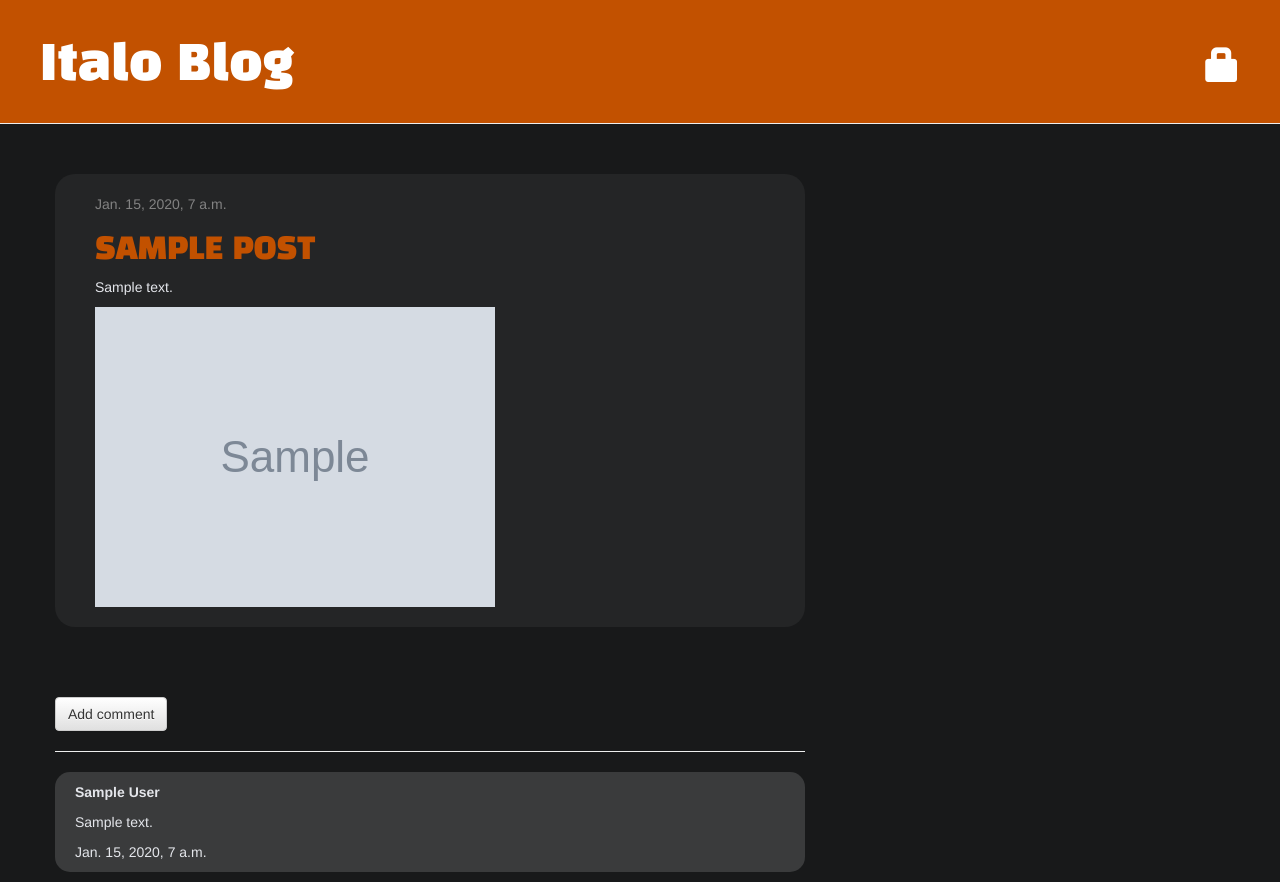
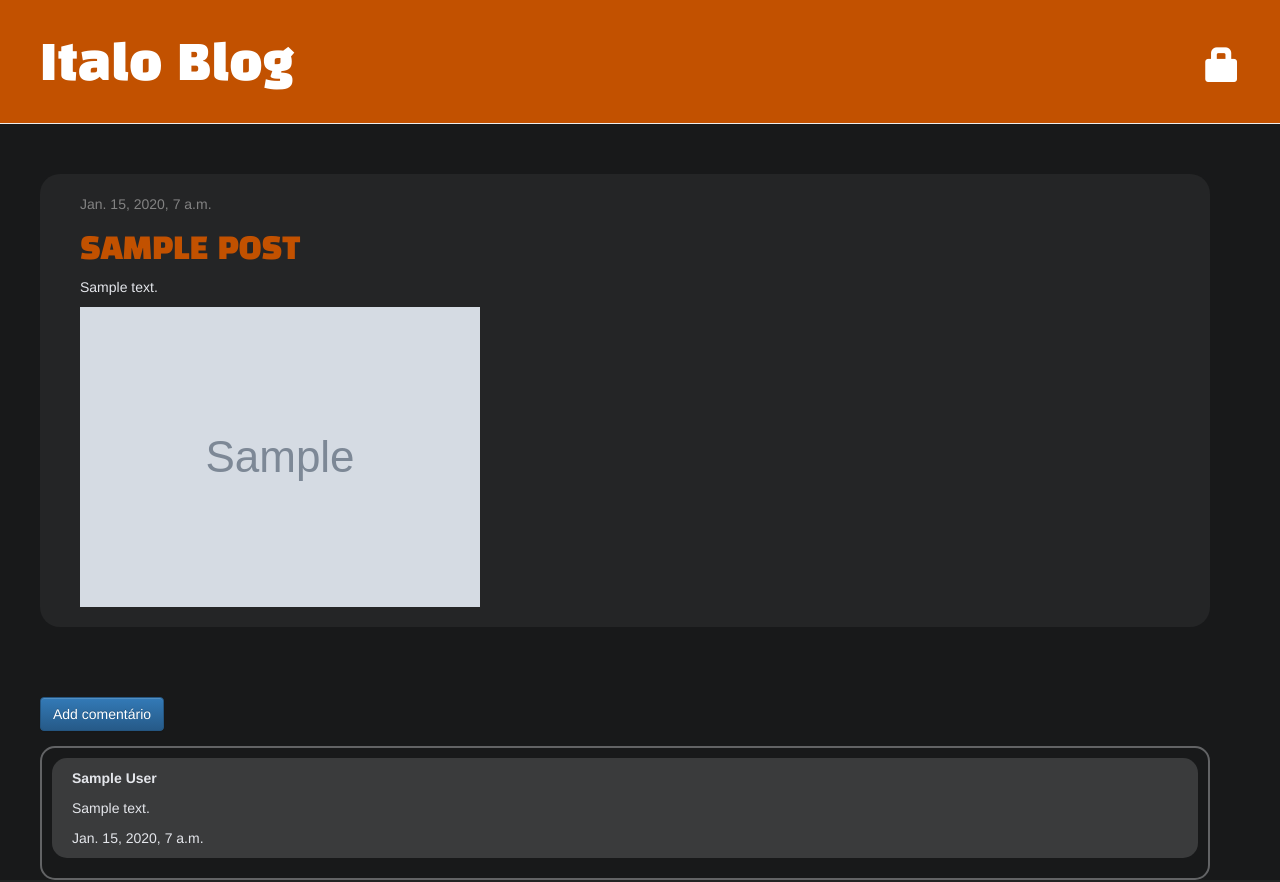
Before and after one commit to Italo-Carvalho/django-blog, a Django app: page /post/1/ in a window 1280 px wide. Run offline with Django 3.2, Linux system fonts and the light colour scheme; tables that the repository leaves empty hold one stand-in row (values such as "Sample post"); grey boxes marked "Sample" are stand-in pictures; some libraries are stand-ins or nearby versions.

Commit message:
image bug fixes

```diff
--- a/blog/models.py
+++ b/blog/models.py
@@ -11,8 +11,8 @@
     published_date = models.DateTimeField(blank=True, null=True)
     image = models.ImageField(
         upload_to="images",
-        default="none.png",
         blank=True,
+        null=True,
     )
 
     def publish(self):
--- a/blog/static/css/blog.css
+++ b/blog/static/css/blog.css
@@ -132,3 +132,14 @@
   height: 42;
   width: 95;
 }
+
+.comment-case {
+  border: 2px solid #626365;
+  border-radius: 15px;
+  padding: 10 10 10 10;
+}
+
+.p-red {
+  color: red;
+  font-weight: bold;
+}
--- a/blog/templates/blog/add_comment_to_post.html
+++ b/blog/templates/blog/add_comment_to_post.html
@@ -7,7 +7,8 @@
         <div>
         <textarea name="text" cols="40" rows="10" required="" id="id_text" style="width: 350px;" placeholder="Comentário"></textarea>
         </div>
-
-
     </form>
+    {% if not user.is_authenticated %}
+    <p class="p-red">*Seu comentário só aparecera no post após ser aprovado</p>
+    {% endif %}
 {% endblock %}
--- a/blog/templates/blog/post_detail.html
+++ b/blog/templates/blog/post_detail.html
@@ -2,10 +2,12 @@
 
 {% block content %}
 {% if user.is_authenticated %}
-<a class="btn btn-default" href="{% url 'post_edit' pk=post.pk %}"><span class="glyphicon glyphicon-pencil"></span></a>
-<a class="btn btn-default" href="{% url 'post_remove' pk=post.pk %}"><span class="glyphicon glyphicon-remove"></span></a>
-<a class="btn btn-default" href="{% url 'post_publish' pk=post.pk %}">Publish</a>
-{% endif %}
+    <div style="margin: 20 20;float: right;">
+        <a class="btn btn-default" href="{% url 'post_edit' pk=post.pk %}"><span class="glyphicon glyphicon-pencil"></span></a>
+        <a class="btn btn-default" href="{% url 'post_remove' pk=post.pk %}"><span class="glyphicon glyphicon-remove"></span></a>
+        <a class="btn btn-default" href="{% url 'post_publish' pk=post.pk %}">Publish</a>
+        {% endif %}
+    </div>
 <div class="post">
 {% if post.published_date %}
     <div class="date">
@@ -15,12 +17,15 @@
   {% endif %}
   <h2 style=" font-family: 'Black Han Sans';">{{ post.title }}</h2><span></span>
   <p>{{post.text | linebreaksbr}}</p>
-    <img src="{{ post.image.url }}" class="img-responsive" style=""/>
+
+    {% if post.image %}
+        <img src="{{ post.image.url }}"  class="img-responsive" style="max-width:550px; max-height: 550px;"/>
+    {% endif %}
 
 
 </div>
-<a class="btn btn-default" href="{% url 'add_comment_to_post' pk=post.pk %}">Add comment</a>
-<hr>
+<a class="btn btn-primary" style="margin-bottom:15px" href="{% url 'add_comment_to_post' pk=post.pk %}">Add comentário</a>
+<div class="comment-case">
 {% for comment in post.comments.all %}
     {% if user.is_authenticated or comment.approved_comment %}
     <div class="comment-detail">
@@ -35,7 +40,9 @@
          {{ comment.created_date }}
     </div>
     {% endif %}
+
 {% empty %}
-    <p>No comments here yet :(</p>
+    <p style="color:white; padding:10 0 0 0;">Seja o primeiro a comenta :)</p>
 {% endfor %}
+</div>
 {% endblock %}
--- a/blog/templates/blog/post_draft_list.html
+++ b/blog/templates/blog/post_draft_list.html
@@ -8,4 +8,5 @@
             <p>{{ post.text|truncatechars:200 }}</p>
         </div>
     {% endfor %}
+
 {% endblock %}
--- a/blog/templates/registration/login.html
+++ b/blog/templates/registration/login.html
@@ -2,7 +2,7 @@
 
 {% block content %}
     {% if form.errors %}
-        <p>Your username and password didn't match. Please try again.</p>
+        <p class="p-red">Usuário ou Senha inválidos.</p>
     {% endif %}
 
     <form method="post" action="{% url 'login' %}">
--- a/blog/views.py
+++ b/blog/views.py
@@ -44,7 +44,7 @@
 def post_edit(request, pk):
     post = get_object_or_404(Post, pk=pk)
     if request.method == "POST":
-        form = PostForm(request.POST, instance=post)
+        form = PostForm(request.POST, request.FILES, instance=post)
         if form.is_valid():
             post = form.save(commit=False)
             post.author = request.user
```
Also changed, not shown: blog/migrations/0007_auto_20201217_0951.py (added), 1 other file.
